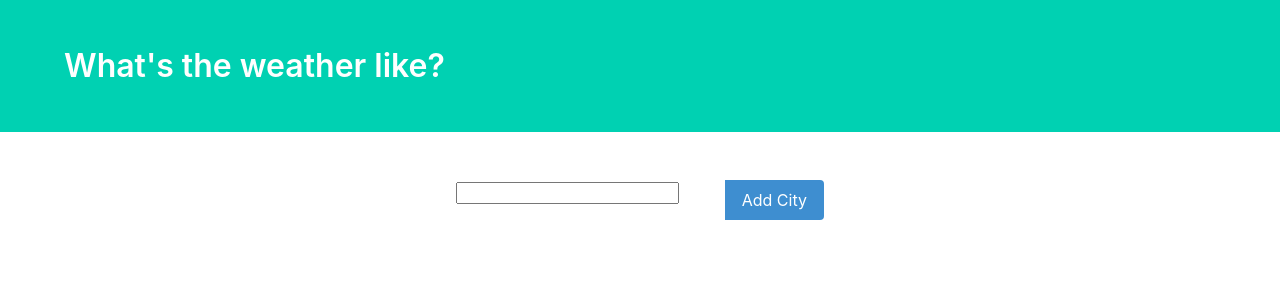
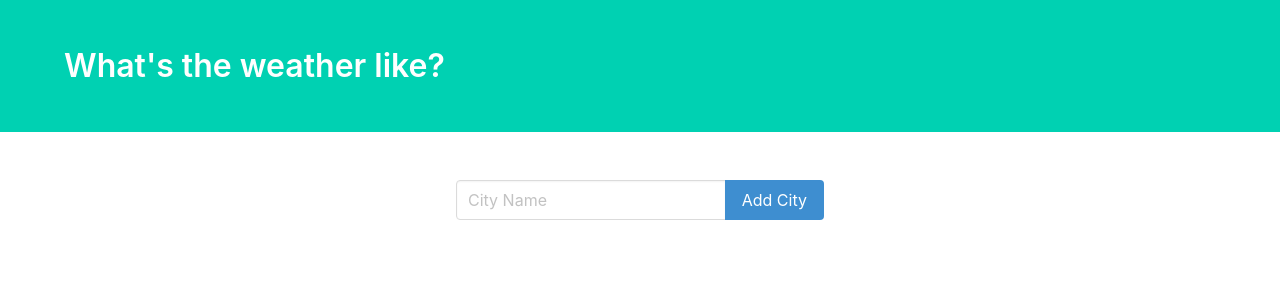
Before and after one commit to KamilOblej/weatcher_app, a Django app: template weather/the_weather/templates/the_weather/weather.html in a window 1280 px wide. Shown: the top 281 px of the page. Run offline with Django 3.2, Linux system fonts and the light colour scheme; the template is opened without the code that fills it: values that come from a table or form of the project are taken from there, most other values are stand-ins (such as "Sample title", 1, 10 or a date in 2020); form fields are guessed from the names that the template uses; some libraries are stand-ins or nearby versions.

Commit message:
add functional form to adding cities

```diff
--- /dev/null
+++ b/weather/the_weather/forms.py
@@ -0,0 +1,10 @@
+from django.forms import ModelForm, TextInput
+from .models import City
+
+
+class CityForm(ModelForm):
+    class Meta:
+        model = City
+        fields = ['name']
+        widgets = {'name': TextInput(
+            attrs={'class': 'input', 'placeholder': 'City Name'})}
--- a/weather/the_weather/templates/the_weather/weather.html
+++ b/weather/the_weather/templates/the_weather/weather.html
@@ -27,6 +27,7 @@
                         {% csrf_token %}
                         <div class="field has-addons">
                             <div class="control is-expanded">
+                                <!-- <input type="text" class="input" placeholder="City Name"> -->
                                 {{ form.name }}
                             </div>
                             <div class="control">
```
Also changed, not shown: weather/the_weather/views.py (+8 -1 lines), weather/db.sqlite3.
